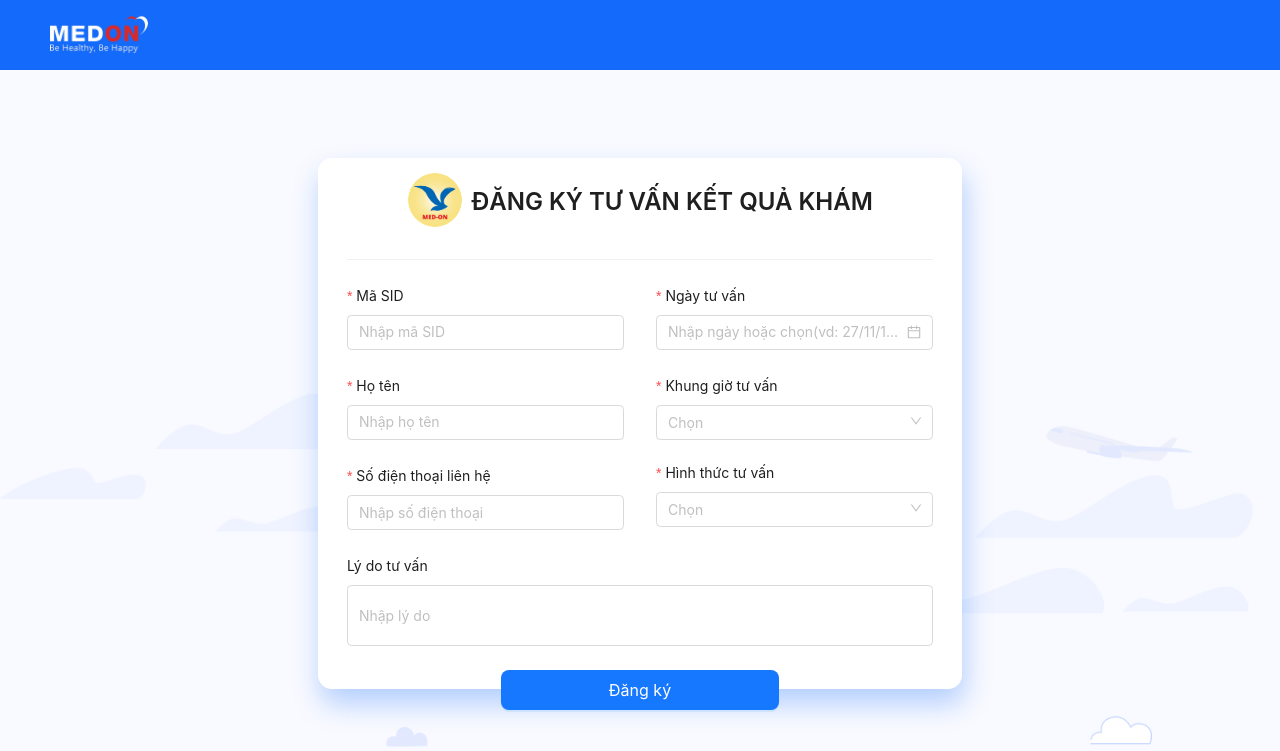
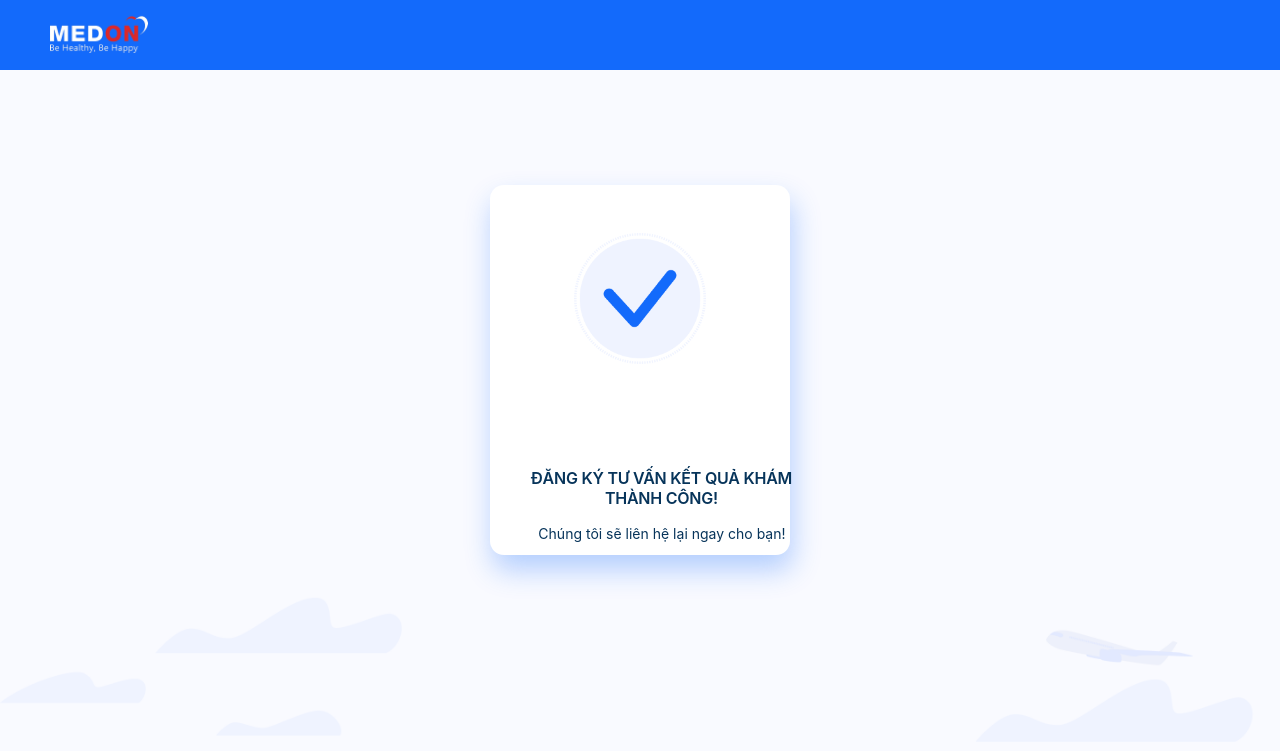
Before and after one commit to ThanhTung-Nguyen/form-signup, a React (Create React App) app: page /result in a window 1280 px wide. Shown: the top 751 px of the page. Built offline with nearby package versions, Linux system fonts and the light colour scheme.

Commit message:
tạm thời hoàn thành form

```diff
--- a/package.json
+++ b/package.json
@@ -13,6 +13,7 @@
     "antd": "^5.1.0",
     "react": "^18.2.0",
     "react-dom": "^18.2.0",
+    "react-router-dom": "^6.6.1",
     "react-scripts": "5.0.1",
     "typescript": "^4.9.4",
     "web-vitals": "^2.1.4"
--- a/src/App.css
+++ b/src/App.css
@@ -2,7 +2,7 @@
     height: 4em;
     background-color: #136AFB;
 }
-.ant-layout-content, body {
+.ant-layout-content {
     background-color: #F9FAFF;
     background-image: url(./images/375.png);
     background-size: contain;
@@ -94,8 +94,8 @@
     .ant-layout .ant-layout-header {
         height: 5em;
     }
-    body {
-        height: 65.813;
+    .ant-layout .ant-layout-content {
+        height: 80.375em;
     }
     .form_cover {
         width: 46em;
@@ -114,8 +114,8 @@
     .ke {
         display: none;
     }
-    .ant-layout-content, body {
-    background-image: url(./images/1440.png);
+    .ant-layout-content {
+        background-image: url(./images/1440.png);
     }
 
     /* =========================== */
@@ -124,6 +124,9 @@
 @media screen and (min-width: 90em) {
     .ant-layout .ant-layout-header {
         height: 5em;
+    }
+    .ant-layout .ant-layout-content {
+        height: 62.5em;
     }
     .ke {
         display: none;
@@ -134,15 +137,14 @@
         margin: 3.75em auto 17.313em auto;
     }
     .form {
-        margin: 0 3.188em;
+        margin:0 3.188em;
     }
-     .ant-layout-content, body {
+    .ant-layout-content {
     background-image: url(./images/1920.png);
     }
     .formresult_cover {
-        width: 463px;
-        height: 503px;
-        border-radius: 16px;
+        width: 28.938em;
+        height: 31.438em;
         margin: 181px auto 260px auto;
     }
     .checked {
@@ -155,7 +157,6 @@
         left: 40px;
         top: 331px;
         font-size: 20px;
-
     }
     .formresult_text {
         width: 399px;
--- a/src/App.tsx
+++ b/src/App.tsx
@@ -3,6 +3,7 @@ import { Image, Layout } from "antd";
 import logo from "./images/logo-trang-01.png";
 import FormSignUp from "./components/FormSignUp";
 import FormResult from "./components/FormResult";
+import { BrowserRouter, Routes, Route } from "react-router-dom";
 import "./App.css";
 const { Header, Content } = Layout;
 function App() {
@@ -12,7 +13,11 @@ function App() {
           <Image src={logo} width={98} height={40} preview={false} />
         </Header>
         <Content>
-          <FormSignUp/>
+          {/* <FormSignUp /> */}
+          <Routes>
+            <Route path="/" element={<FormSignUp />} />
+            <Route path="result" element={<FormResult />} />
+          </Routes>
         </Content>
       </Layout>
   );
--- a/src/components/FormSignUp.tsx
+++ b/src/components/FormSignUp.tsx
@@ -10,10 +10,11 @@ import {
   Row,
   Select,
   Space,
-  Typography
+  Typography,
+  Spin,
 } from "antd";
 // import dayjs from "dayjs";
-import customParseFormat from "dayjs/plugin/customParseFormat";
+import { useNavigate } from "react-router-dom";
 import "../App.css";
 import logo from "../images/logo2.png";
 // dayjs.extend(customParseFormat);
@@ -22,8 +23,13 @@ const dateFormatList = ["DD/MM/YYYY", "DD/MM/YY"];
 const { Title } = Typography;
 const FormSignUp = () => {
   const [loading, setLoading] = useState(false);
+  const [resolve, setResolve] = useState(false);
+  const [form] = Form.useForm();
+  const navigate = useNavigate();
 
   const onFinish = (fieldsValue: any) => {
+    form.resetFields();
+    setResolve(true);
     setLoading(true);
     const values = {
       ...fieldsValue,
@@ -33,22 +39,28 @@ const FormSignUp = () => {
       date: fieldsValue["date"].format("DD/MM/YYYY"),
       time: fieldsValue["time"],
       onoff: fieldsValue["onoff"],
-      cause: fieldsValue["cause"]
+      cause: fieldsValue["cause"],
     };
     console.log("Received values of form:", values);
+    navigate("result");
   };
 
   return (
     <>
       <div className="form_cover">
+        <Spin spinning={loading}>
           <Form
+            form={form}
             className="form"
             layout="vertical"
             colon={false}
             labelWrap={true}
             onFinish={onFinish}
+            onFinishFailed={(err) => {
+              console.log("ERROR:", err);
+            }}
           >
-          <Row gutter={{ xs: 8, sm: 16, md: 24, lg: 32 }}>
+            <Row gutter={{ sm: 16, md: 16, lg: 32 }}>
               <Col xs={24}>
                 <Space className="form_title">
                   <Avatar className="logo" src={logo} />
@@ -76,7 +88,12 @@ const FormSignUp = () => {
                   label="Họ tên"
                   rules={[{ required: true, message: "Nhập tên của bạn" }]}
                 >
-                <Input id="name" placeholder="Nhập họ tên" allowClear />
+                  <Input
+                    id="name"
+                    placeholder="Nhập họ tên"
+                    type="text"
+                    allowClear
+                  />
                 </Form.Item>
                 <Form.Item
                   name={"phone"}
@@ -89,7 +106,12 @@ const FormSignUp = () => {
                     },
                   ]}
                 >
-                <Input id="phone" placeholder="Nhập số điện thoại" allowClear />
+                  <Input
+                    id="phone"
+                    placeholder="Nhập số điện thoại"
+                    type="number"
+                    allowClear
+                  />
                 </Form.Item>
                 <Divider className="ke" />
               </Col>
@@ -190,13 +212,18 @@ const FormSignUp = () => {
                     type="primary"
                     size="large"
                     htmlType="submit"
+                    // onClick={() => {setTimeout(() => {
+
+                    //   setLoading(false);
+                    // }, 500);}}
                   >
-                  Đăng ký
+                    💅 Đăng ký
                   </Button>
                 </Form.Item>
               </Col>
             </Row>
           </Form>
+        </Spin>
       </div>
       {/* <Image className="mobile" src={context} /> */}
     </>
--- a/src/index.tsx
+++ b/src/index.tsx
@@ -3,13 +3,15 @@ import ReactDOM from 'react-dom/client';
 import './index.css';
 import App from './App';
 import reportWebVitals from './reportWebVitals';
-
+import { BrowserRouter } from 'react-router-dom'
 const root = ReactDOM.createRoot(
   document.getElementById('root') as HTMLElement
 );
 root.render(
   <React.StrictMode>
-    <App />
+    <BrowserRouter>
+      <App />
+    </BrowserRouter>
   </React.StrictMode>
 );
 
```
Also changed, not shown: src/components/file.tsx (added, +13 -0 lines), 1 other file (tests, documents, lock files or other folders). Lines whose indentation alone changed are shown as unchanged.
